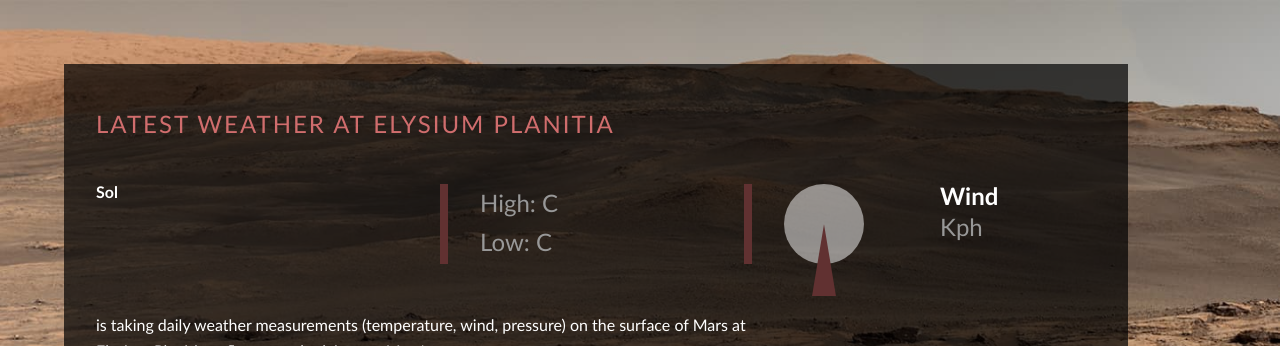
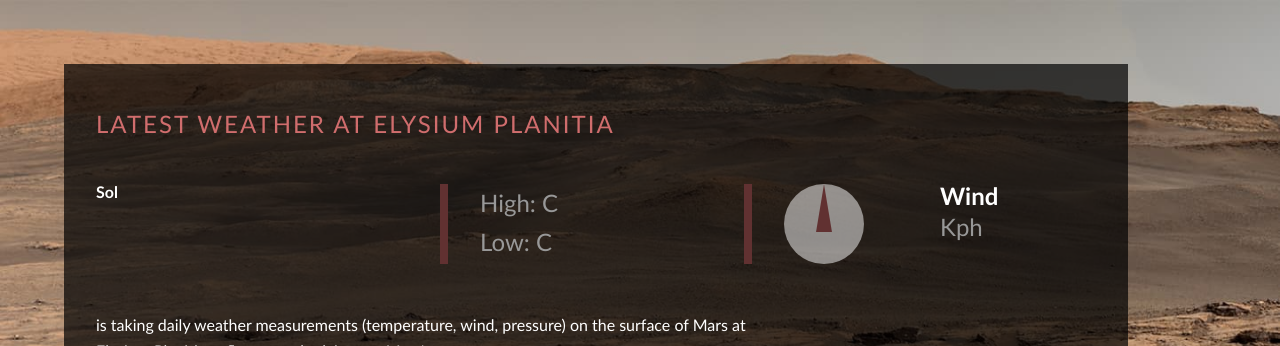
Before and after one commit to LgnOmar/Mars-Weather-Live, a website: page index.html in a window 1280 px wide. Shown: the top 346 px of the page. Drawn offline with Linux system fonts and the light colour scheme; no server answers.

Commit message:
fixing arrow size and position

```diff
--- a/style.scss
+++ b/style.scss
@@ -135,7 +135,7 @@ h1, h2, h3 {
     &-arrow{
         /* update custom props within js to update the dierction */
         --direction: 0deg;
-        --size: 1.5rem;
+        --size: 1rem;
         height: calc(var(--size) * 3);
         width: var(--size);
         background: var(--clr-accent-dark);
@@ -145,10 +145,9 @@ h1, h2, h3 {
         transform-origin: bottom center;
         transition: transform 500ms ease;
         position: absolute;
-        top: 50%;
+        top: 0%;
         left: 50%;
         margin-left: calc(var(--size) / -2);
-        bottom: 0;
 
     }
 }
```
Also changed, not shown: style.css, 1 other file.
